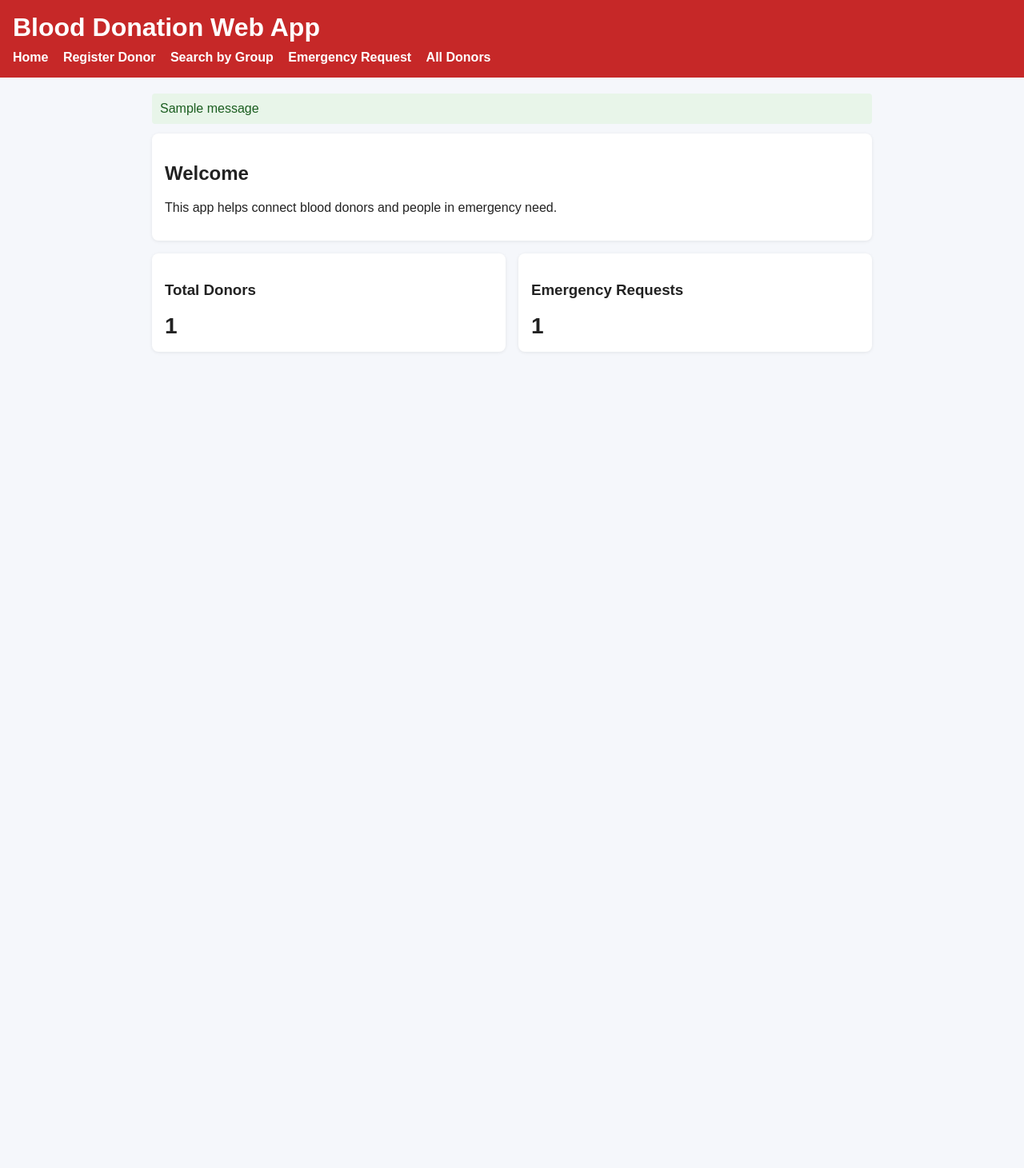
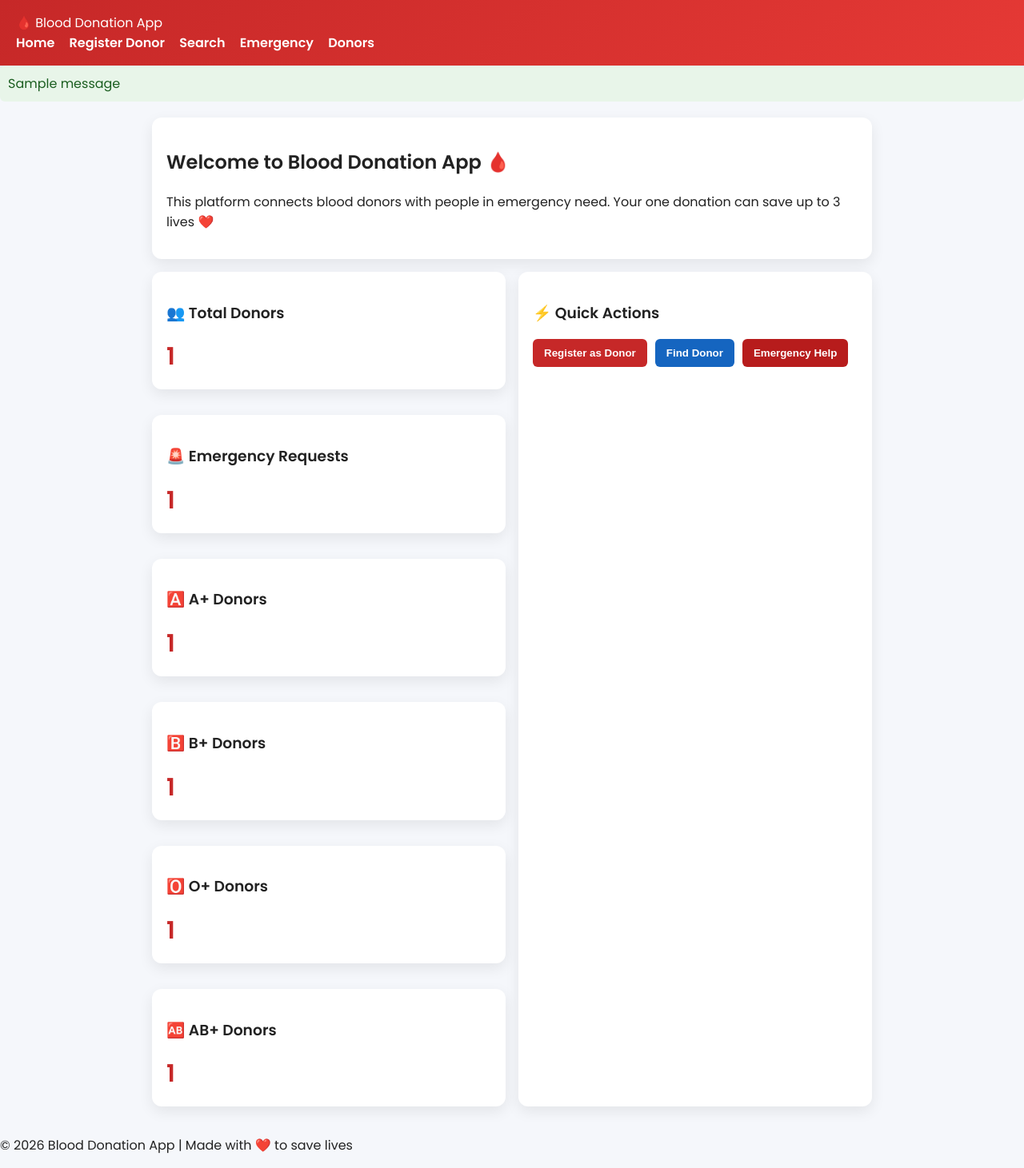
Before and after one commit to Kumkum2401/Blood-donation-webapp, a Python web app: template templates/index.html in a window 1280 px wide. Shown: the whole page at 80% size. Before the commit the page ends 417 px from the top, so only its background shows below. Run offline with Jinja, Linux system fonts and the light colour scheme; the template is opened without the code that fills it: most values are stand-ins (such as "Sample title", 1, 10 or a date in 2020); one stand-in notice (Sample message) is shown.

Commit message:
Improved home page stats with blood group wise count

```diff
--- a/static/style.css
+++ b/static/style.css
@@ -1,41 +1,58 @@
 body {
-    font-family: Arial, sans-serif;
+    font-family: 'Poppins', Arial, sans-serif;
     margin: 0;
     background: #f5f7fb;
     color: #222;
 }
 
+/* HEADER */
 header {
-    background: #c62828;
+    background: linear-gradient(135deg, #c62828, #e53935);
     color: white;
-    padding: 16px;
+    padding: 16px 20px;
+    box-shadow: 0 3px 10px rgba(0,0,0,0.15);
 }
 
 header h1 {
     margin: 0 0 10px 0;
+    font-size: 22px;
 }
 
+/* NAV */
 nav a {
     color: white;
     text-decoration: none;
     margin-right: 14px;
-    font-weight: bold;
+    font-weight: 600;
+    transition: 0.3s;
 }
 
+nav a:hover {
+    opacity: 0.8;
+}
+
+/* CONTAINER */
 .container {
     max-width: 900px;
     margin: 20px auto;
     padding: 0 16px;
 }
 
+/* CARD */
 .card {
     background: white;
-    border-radius: 8px;
-    padding: 16px;
+    border-radius: 12px;
+    padding: 18px;
     margin-bottom: 16px;
-    box-shadow: 0 1px 4px rgba(0, 0, 0, 0.08);
+    box-shadow: 0 6px 18px rgba(0, 0, 0, 0.08);
+    transition: 0.3s;
 }
 
+.card:hover {
+    transform: translateY(-3px);
+}
+
+/* STATS */
 .stats {
     display: grid;
     grid-template-columns: repeat(auto-fit, minmax(220px, 1fr));
@@ -43,53 +60,76 @@ nav a {
 }
 
 .big {
-    font-size: 28px;
+    font-size: 30px;
     font-weight: bold;
     margin: 0;
+    color: #c62828;
 }
 
+/* FORMS */
 .form-grid {
     display: grid;
-    gap: 10px;
+    gap: 12px;
 }
 
 .inline-form {
     display: flex;
     gap: 10px;
     align-items: center;
+    flex-wrap: wrap;
 }
 
-input, select, textarea, button {
+input, select, textarea {
     padding: 10px;
     font-size: 14px;
+    border: 1px solid #ddd;
+    border-radius: 6px;
+    outline: none;
 }
 
+input:focus, select:focus, textarea:focus {
+    border-color: #c62828;
+}
+
+/* BUTTON */
 button {
+    padding: 10px 14px;
     border: none;
-    border-radius: 4px;
+    border-radius: 6px;
     background: #c62828;
     color: white;
     cursor: pointer;
+    font-weight: bold;
+    transition: 0.3s;
 }
 
+button:hover {
+    background: #a61d1d;
+}
+
+/* TABLE */
 table {
     width: 100%;
     border-collapse: collapse;
+    background: white;
+    border-radius: 8px;
+    overflow: hidden;
 }
 
 th, td {
-    border: 1px solid #ddd;
-    padding: 8px;
+    border-bottom: 1px solid #eee;
+    padding: 10px;
     text-align: left;
 }
 
 th {
-    background: #f0f0f0;
+    background: #f5f5f5;
 }
 
+/* FLASH */
 .flash {
     padding: 10px;
-    border-radius: 4px;
+    border-radius: 6px;
     margin-bottom: 12px;
 }
 
--- a/templates/base.html
+++ b/templates/base.html
@@ -3,31 +3,57 @@
 <head>
     <meta charset="UTF-8">
     <meta name="viewport" content="width=device-width, initial-scale=1.0">
+
     <title>Blood Donation App</title>
+
+    <meta name="description" content="Connect blood donors and recipients instantly">
+
     <link rel="stylesheet" href="{{ url_for('static', filename='style.css') }}">
+
+    <!-- Google Font (clean modern look) -->
+    <link href="https://fonts.googleapis.com/css2?family=Poppins:wght@300;400;600&display=swap" rel="stylesheet">
+
 </head>
+
 <body>
+
+    <!-- HEADER -->
     <header>
-        <h1>Blood Donation Web App</h1>
+        <div class="logo">
+            🩸 Blood Donation App
+        </div>
+
         <nav>
             <a href="{{ url_for('home') }}">Home</a>
             <a href="{{ url_for('register_donor') }}">Register Donor</a>
-            <a href="{{ url_for('search_donors') }}">Search by Group</a>
-            <a href="{{ url_for('emergency_request') }}">Emergency Request</a>
-            <a href="{{ url_for('donors_list') }}">All Donors</a>
+            <a href="{{ url_for('search_donors') }}">Search</a>
+            <a href="{{ url_for('emergency_request') }}">Emergency</a>
+            <a href="{{ url_for('donors_list') }}">Donors</a>
         </nav>
     </header>
 
-    <main class="container">
+    <!-- FLASH MESSAGES -->
+    <div class="flash-container">
         {% with messages = get_flashed_messages(with_categories=true) %}
             {% if messages %}
                 {% for category, message in messages %}
-                    <div class="flash {{ category }}">{{ message }}</div>
+                    <div class="flash {{ category|lower }}">
+                        {{ message }}
+                    </div>
                 {% endfor %}
             {% endif %}
         {% endwith %}
+    </div>
 
+    <!-- MAIN CONTENT -->
+    <main class="container">
         {% block content %}{% endblock %}
     </main>
+
+    <!-- FOOTER -->
+    <footer>
+        <p>© 2026 Blood Donation App | Made with ❤️ to save lives</p>
+    </footer>
+
 </body>
 </html>
--- a/templates/index.html
+++ b/templates/index.html
@@ -1,19 +1,69 @@
 {% extends "base.html" %}
 
 {% block content %}
+
 <section class="card">
-    <h2>Welcome</h2>
-    <p>This app helps connect blood donors and people in emergency need.</p>
+    <h2>Welcome to Blood Donation App 🩸</h2>
+    <p>
+        This platform connects blood donors with people in emergency need.
+        Your one donation can save up to 3 lives ❤️
+    </p>
 </section>
 
 <section class="stats">
+<section class="stats">
+
     <div class="card">
-        <h3>Total Donors</h3>
+        <h3>👥 Total Donors</h3>
         <p class="big">{{ donors_count }}</p>
     </div>
+
     <div class="card">
-        <h3>Emergency Requests</h3>
+        <h3>🚨 Emergency Requests</h3>
         <p class="big">{{ requests_count }}</p>
     </div>
+
+    <div class="card">
+        <h3>🅰️ A+ Donors</h3>
+        <p class="big">{{ ap_count }}</p>
+    </div>
+
+    <div class="card">
+        <h3>🅱️ B+ Donors</h3>
+        <p class="big">{{ bp_count }}</p>
+    </div>
+
+    <div class="card">
+        <h3>🅾️ O+ Donors</h3>
+        <p class="big">{{ op_count }}</p>
+    </div>
+
+    <div class="card">
+        <h3>🆎 AB+ Donors</h3>
+        <p class="big">{{ abp_count }}</p>
+    </div>
+
 </section>
+
+
+<section class="card">
+    <h3>⚡ Quick Actions</h3>
+
+    <div class="inline-form">
+
+        <a href="{{ url_for('register_donor') }}">
+            <button>Register as Donor</button>
+        </a>
+
+        <a href="{{ url_for('search_donors') }}">
+            <button style="background:#1565c0;">Find Donor</button>
+        </a>
+
+        <a href="{{ url_for('emergency_request') }}">
+            <button style="background:#b71c1c;">Emergency Help</button>
+        </a>
+
+    </div>
+</section>
+
 {% endblock %}
```
Also changed, not shown: app.py (+18 -6 lines).
